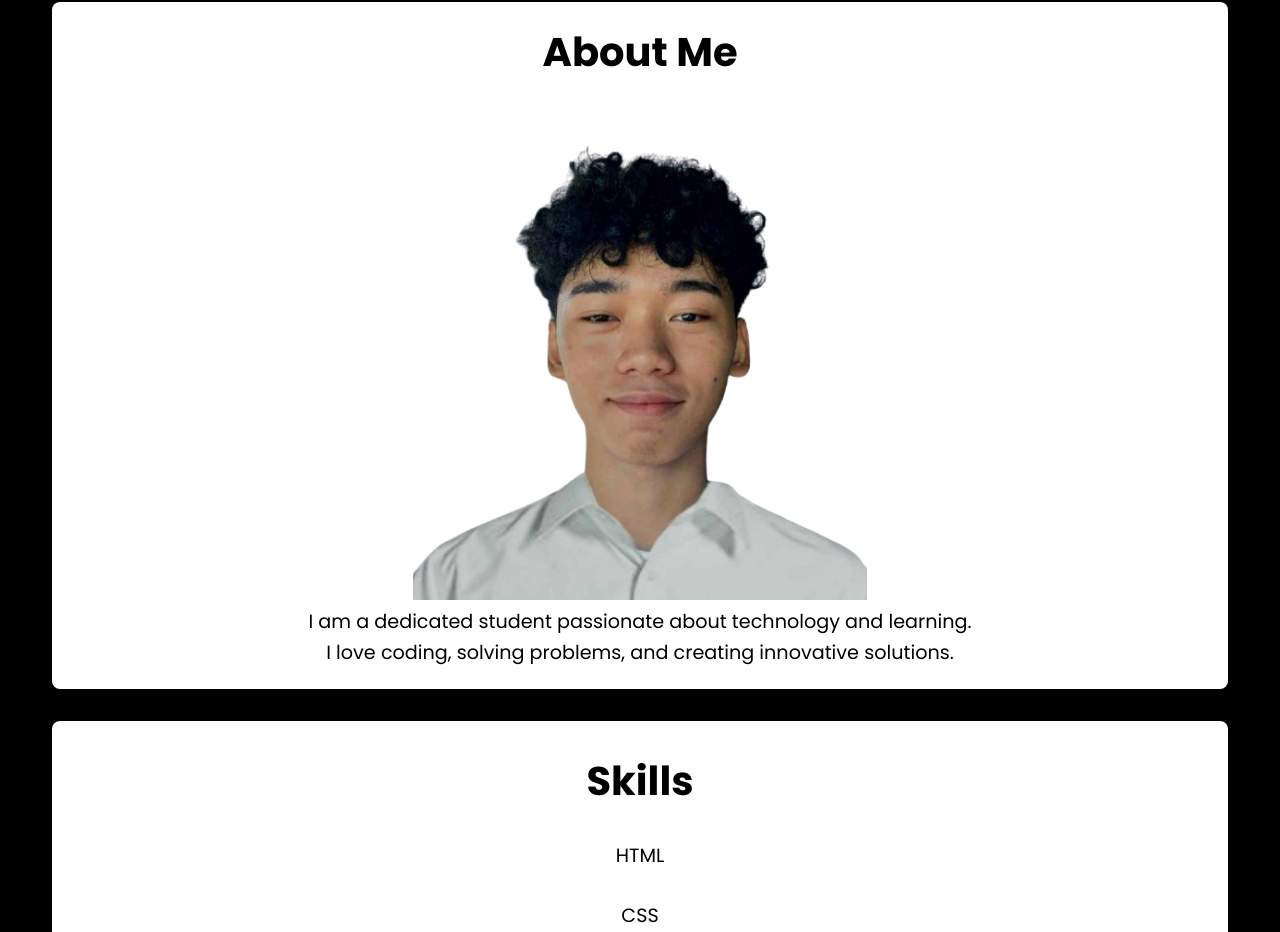
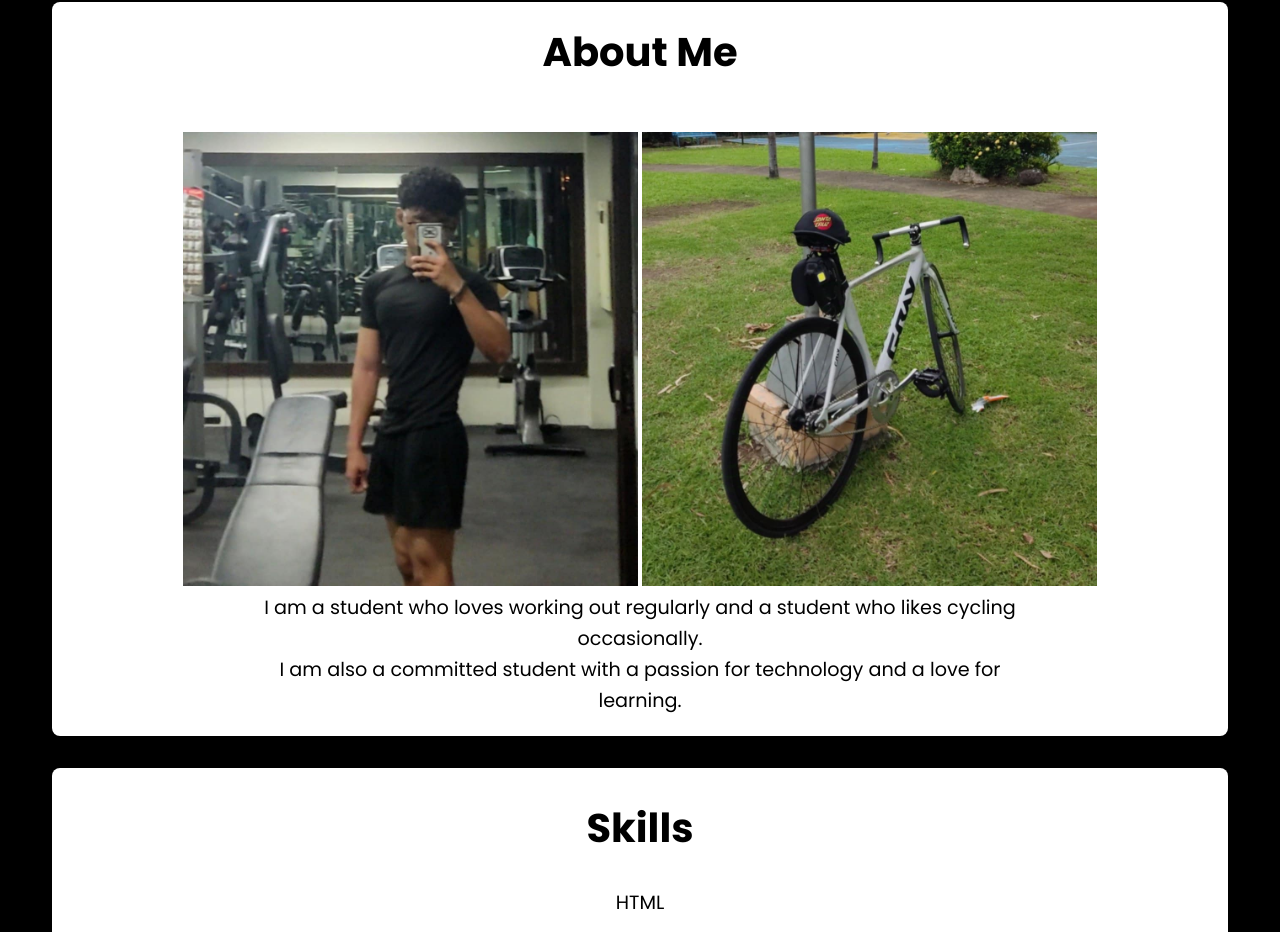
Before and after one commit to D-eyniel/Portfolio, a plain HTML site: page index.html in a window 1280 px wide. Shown: the part 956-1888 px from the top of the page. Drawn offline with Linux system fonts and the light colour scheme.

Commit message:
first commit

```diff
--- a/index.html
+++ b/index.html
@@ -388,15 +388,18 @@
 
     <section id="about-skills" class="about-skills section">
       <div class="about-skills__container" style="padding: 50px 20px;">
-
         <div class="about__column" style="padding: 20px;">
           <h2 class="about__title">About Me</h2>
-          <img src="assets/123.png" alt="About Me Image" style="max-width: 40%; height: auto; margin-top: 20px;" />
+
+          <img src="assets/me.jpg" alt="About Me Image" style="max-width: 40%; height: auto; margin-top: 20px;" />
+
+          <img src="assets/bike.jpg" alt="Second About Me Image" style="max-width: 40%; height: auto; margin-top: 20px;" />
+
           <p class="about__description">
-            I am a dedicated student passionate about technology and learning.
+            I am a student who loves working out regularly and a student who likes cycling occasionally.
           </p>
           <p class="about__description">
-            I love coding, solving problems, and creating innovative solutions.
+            I am also a committed student with a passion for technology and a love for learning.
           </p>
         </div>
 
@@ -411,6 +414,7 @@
         </div>
       </div>
     </section>
+
 
     <section id="projects" class="portfolio section">
       <div class="portfolio__container">
```
Also changed, not shown: assets/bike.jpg (added), assets/me.jpg (added), 1 other file.
